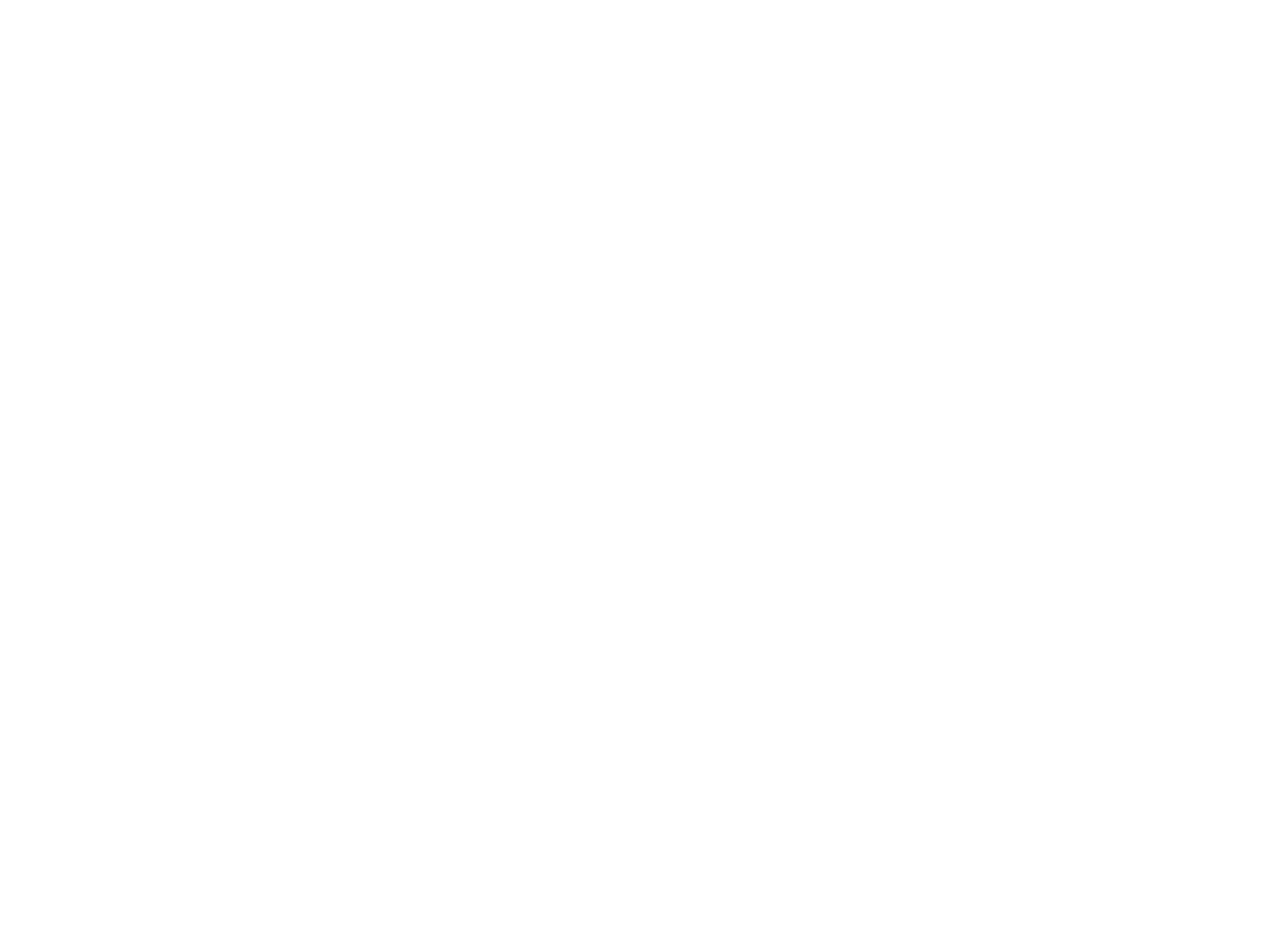
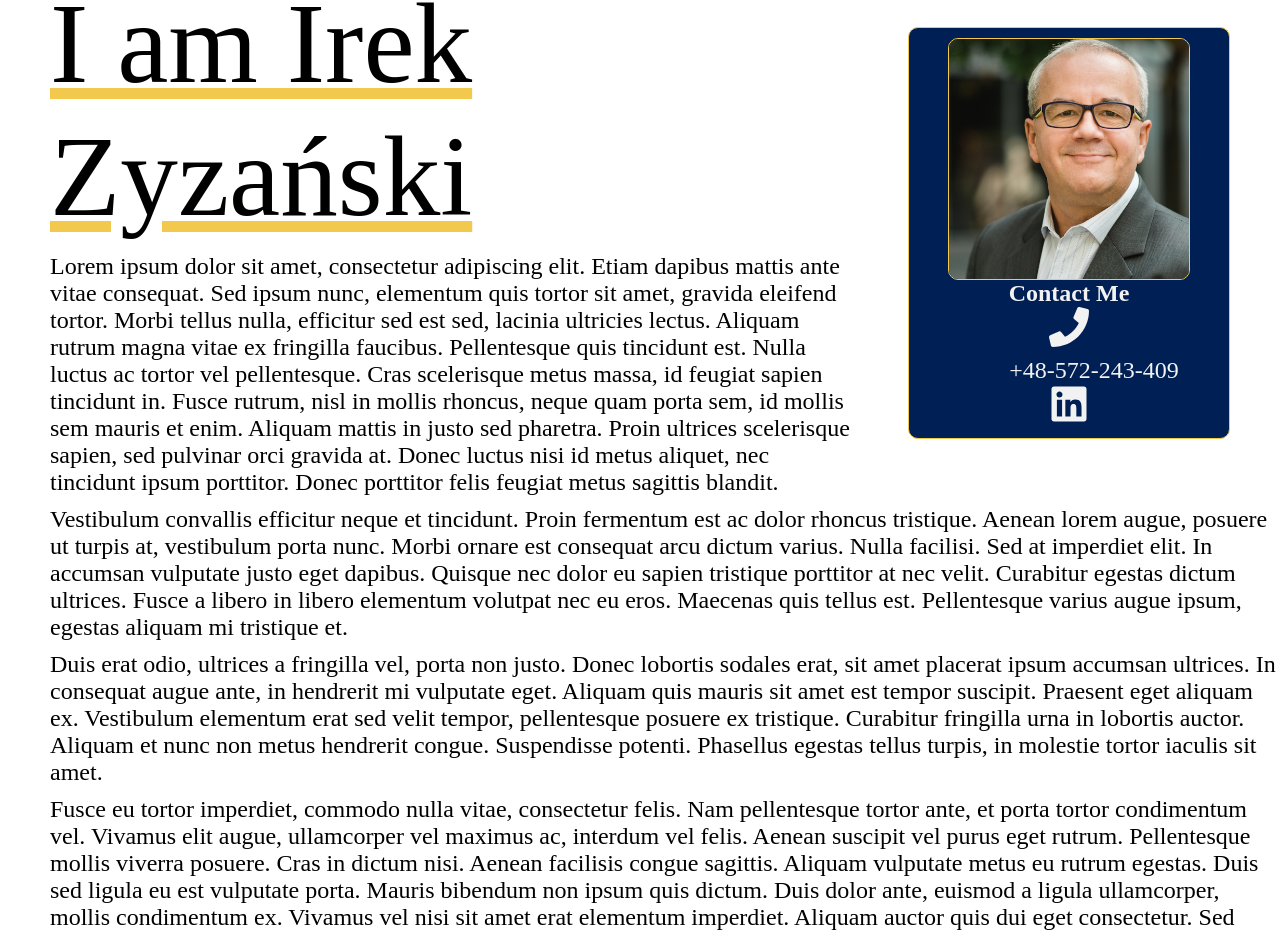
Before and after one commit to Redseb/Culture-Power-Solutions-site, a React (Create React App) app: page / in a window 1280 px wide. Shown: the part 823-1757 px from the top of the page. Before the commit the page ends 800 px from the top, so only its background shows below. Built offline with nearby package versions, Linux system fonts and the light colour scheme.

Commit message:
Finished basic homepage layout

```diff
--- a/src/components/Hero/Hero.js
+++ b/src/components/Hero/Hero.js
@@ -7,8 +7,8 @@
     <div className="Hero">
       <img src={img} alt={imgDescription} />
       <div id="banner">
-        <div class="verticalAlignFlex bannerInner">
-          <h1 class="title">{text}</h1>
+        <div className="verticalAlignFlex bannerInner">
+          <h1 className="title">{text}</h1>
         </div>
       </div>
     </div>
--- a/src/components/Hero/Hero.scss
+++ b/src/components/Hero/Hero.scss
@@ -1,8 +1,8 @@
 @import "../../App.scss";
 .Hero {
-  position: relative;
   height: 100vh;
   width: 100vw;
+  overflow-y: hidden;
 }
 
 img {
--- a/src/pages/Home/Home.js
+++ b/src/pages/Home/Home.js
@@ -5,6 +5,8 @@
 import HomePl from "./translations/HomePl";
 
 const Home = ({ isEng }) => {
+  console.log("rerender");
+
   if (isEng) {
     return <HomeEng />;
   } else {
--- a/src/pages/Home/Home.scss
+++ b/src/pages/Home/Home.scss
@@ -1 +1,67 @@
 @import "../../App.scss";
+
+#content {
+  display: flex;
+  flex-direction: column;
+  justify-content: center;
+  h1 {
+    font-size: 9vw;
+    font-weight: normal;
+    text-decoration: underline;
+    text-decoration-color: $primary;
+    text-align: center;
+  }
+  p {
+    font-size: 3vh;
+    margin-top: 10px;
+    text-align: center;
+  }
+
+  #contactCard {
+    background-color: $secondary;
+    color: $white;
+    padding: 10px 0px;
+    width: 40vh;
+    border-radius: 10px;
+    display: flex;
+    flex-direction: column;
+    justify-content: center;
+    align-items: center;
+    align-self: center;
+    border: 1px solid $primary;
+
+    margin-top: 30px;
+    a {
+      color: $white;
+      transition-duration: 400ms;
+    }
+    a:hover {
+      color: $primary;
+    }
+
+    img {
+      width: 30vh;
+      height: 30vh;
+      object-fit: cover;
+      border-radius: 10px;
+      border: 1px solid $primary;
+    }
+    .icon {
+      height: 5vh;
+      width: 5vh;
+    }
+  }
+
+  @media screen and (min-width: 768px) {
+    display: inline;
+    #contactCard {
+      float: right;
+      margin: 50px;
+    }
+    p,
+    h1 {
+      margin-left: 50px;
+      text-align: left;
+    }
+  }
+}
--- a/src/pages/Home/translations/HomeEng.js
+++ b/src/pages/Home/translations/HomeEng.js
@@ -3,10 +3,13 @@
 import "../Home.scss";
 //Components
 import Hero from "../../../components/Hero/Hero";
+import { FaPhone, FaLinkedin } from "react-icons/fa";
+
 //Resources
 const heroImg = require("../../../images/heroHome.jpg");
+const irekProfile = require("../../../images/irekProfile.jpg");
 
-const HomeEng = ({}) => {
+const HomeEng = () => {
   return (
     <div className="Home">
       <Hero
@@ -14,6 +17,70 @@
         imgDescription="A remote village on Surabaya, Indonesia"
         text="Culture Power Solutions"
       />
+      <div id="content">
+        <div id="contactCard">
+          <img src={irekProfile} alt="Irek Zyzański" />
+          <h2>Contact Me</h2>
+          <FaPhone className="icon" />
+          <a href="tel:+48-572-243-409">
+            <p>+48-572-243-409</p>
+          </a>
+
+          <a
+            href="https://www.linkedin.com/in/irekzyzanski/"
+            target="_blank"
+            rel="noopener noreferrer"
+          >
+            <FaLinkedin className="icon" />
+          </a>
+        </div>
+        <h1>I am Irek Zyzański</h1>
+        <p>
+          Lorem ipsum dolor sit amet, consectetur adipiscing elit. Etiam dapibus
+          mattis ante vitae consequat. Sed ipsum nunc, elementum quis tortor sit
+          amet, gravida eleifend tortor. Morbi tellus nulla, efficitur sed est
+          sed, lacinia ultricies lectus. Aliquam rutrum magna vitae ex fringilla
+          faucibus. Pellentesque quis tincidunt est. Nulla luctus ac tortor vel
+          pellentesque. Cras scelerisque metus massa, id feugiat sapien
+          tincidunt in. Fusce rutrum, nisl in mollis rhoncus, neque quam porta
+          sem, id mollis sem mauris et enim. Aliquam mattis in justo sed
+          pharetra. Proin ultrices scelerisque sapien, sed pulvinar orci gravida
+          at. Donec luctus nisi id metus aliquet, nec tincidunt ipsum porttitor.
+          Donec porttitor felis feugiat metus sagittis blandit.
+        </p>
+        <p>
+          Vestibulum convallis efficitur neque et tincidunt. Proin fermentum est
+          ac dolor rhoncus tristique. Aenean lorem augue, posuere ut turpis at,
+          vestibulum porta nunc. Morbi ornare est consequat arcu dictum varius.
+          Nulla facilisi. Sed at imperdiet elit. In accumsan vulputate justo
+          eget dapibus. Quisque nec dolor eu sapien tristique porttitor at nec
+          velit. Curabitur egestas dictum ultrices. Fusce a libero in libero
+          elementum volutpat nec eu eros. Maecenas quis tellus est. Pellentesque
+          varius augue ipsum, egestas aliquam mi tristique et.
+        </p>
+        <p>
+          Duis erat odio, ultrices a fringilla vel, porta non justo. Donec
+          lobortis sodales erat, sit amet placerat ipsum accumsan ultrices. In
+          consequat augue ante, in hendrerit mi vulputate eget. Aliquam quis
+          mauris sit amet est tempor suscipit. Praesent eget aliquam ex.
+          Vestibulum elementum erat sed velit tempor, pellentesque posuere ex
+          tristique. Curabitur fringilla urna in lobortis auctor. Aliquam et
+          nunc non metus hendrerit congue. Suspendisse potenti. Phasellus
+          egestas tellus turpis, in molestie tortor iaculis sit amet.
+        </p>
+        <p>
+          Fusce eu tortor imperdiet, commodo nulla vitae, consectetur felis. Nam
+          pellentesque tortor ante, et porta tortor condimentum vel. Vivamus
+          elit augue, ullamcorper vel maximus ac, interdum vel felis. Aenean
+          suscipit vel purus eget rutrum. Pellentesque mollis viverra posuere.
+          Cras in dictum nisi. Aenean facilisis congue sagittis. Aliquam
+          vulputate metus eu rutrum egestas. Duis sed ligula eu est vulputate
+          porta. Mauris bibendum non ipsum quis dictum. Duis dolor ante, euismod
+          a ligula ullamcorper, mollis condimentum ex. Vivamus vel nisi sit amet
+          erat elementum imperdiet. Aliquam auctor quis dui eget consectetur.
+          Sed porttitor leo at ante porta eleifend.
+        </p>
+      </div>
     </div>
   );
 };
--- a/src/pages/Home/translations/HomePl.js
+++ b/src/pages/Home/translations/HomePl.js
@@ -14,6 +14,54 @@
         imgDescription="A remote village on Surabaya, Indonesia pl"
         text="Culture Power Solutions"
       />
+      <div id="content">
+        <h1>I am Irek Zyzański</h1>
+        <p>
+          Lorem ipsum dolor sit amet, consectetur adipiscing elit. Etiam dapibus
+          mattis ante vitae consequat. Sed ipsum nunc, elementum quis tortor sit
+          amet, gravida eleifend tortor. Morbi tellus nulla, efficitur sed est
+          sed, lacinia ultricies lectus. Aliquam rutrum magna vitae ex fringilla
+          faucibus. Pellentesque quis tincidunt est. Nulla luctus ac tortor vel
+          pellentesque. Cras scelerisque metus massa, id feugiat sapien
+          tincidunt in. Fusce rutrum, nisl in mollis rhoncus, neque quam porta
+          sem, id mollis sem mauris et enim. Aliquam mattis in justo sed
+          pharetra. Proin ultrices scelerisque sapien, sed pulvinar orci gravida
+          at. Donec luctus nisi id metus aliquet, nec tincidunt ipsum porttitor.
+          Donec porttitor felis feugiat metus sagittis blandit.
+        </p>
+        <p>
+          Vestibulum convallis efficitur neque et tincidunt. Proin fermentum est
+          ac dolor rhoncus tristique. Aenean lorem augue, posuere ut turpis at,
+          vestibulum porta nunc. Morbi ornare est consequat arcu dictum varius.
+          Nulla facilisi. Sed at imperdiet elit. In accumsan vulputate justo
+          eget dapibus. Quisque nec dolor eu sapien tristique porttitor at nec
+          velit. Curabitur egestas dictum ultrices. Fusce a libero in libero
+          elementum volutpat nec eu eros. Maecenas quis tellus est. Pellentesque
+          varius augue ipsum, egestas aliquam mi tristique et.
+        </p>
+        <p>
+          Duis erat odio, ultrices a fringilla vel, porta non justo. Donec
+          lobortis sodales erat, sit amet placerat ipsum accumsan ultrices. In
+          consequat augue ante, in hendrerit mi vulputate eget. Aliquam quis
+          mauris sit amet est tempor suscipit. Praesent eget aliquam ex.
+          Vestibulum elementum erat sed velit tempor, pellentesque posuere ex
+          tristique. Curabitur fringilla urna in lobortis auctor. Aliquam et
+          nunc non metus hendrerit congue. Suspendisse potenti. Phasellus
+          egestas tellus turpis, in molestie tortor iaculis sit amet.
+        </p>
+        <p>
+          Fusce eu tortor imperdiet, commodo nulla vitae, consectetur felis. Nam
+          pellentesque tortor ante, et porta tortor condimentum vel. Vivamus
+          elit augue, ullamcorper vel maximus ac, interdum vel felis. Aenean
+          suscipit vel purus eget rutrum. Pellentesque mollis viverra posuere.
+          Cras in dictum nisi. Aenean facilisis congue sagittis. Aliquam
+          vulputate metus eu rutrum egestas. Duis sed ligula eu est vulputate
+          porta. Mauris bibendum non ipsum quis dictum. Duis dolor ante, euismod
+          a ligula ullamcorper, mollis condimentum ex. Vivamus vel nisi sit amet
+          erat elementum imperdiet. Aliquam auctor quis dui eget consectetur.
+          Sed porttitor leo at ante porta eleifend.
+        </p>
+      </div>
     </div>
   );
 };
```
Also changed, not shown: src/images/irekProfile.jpg (added).
